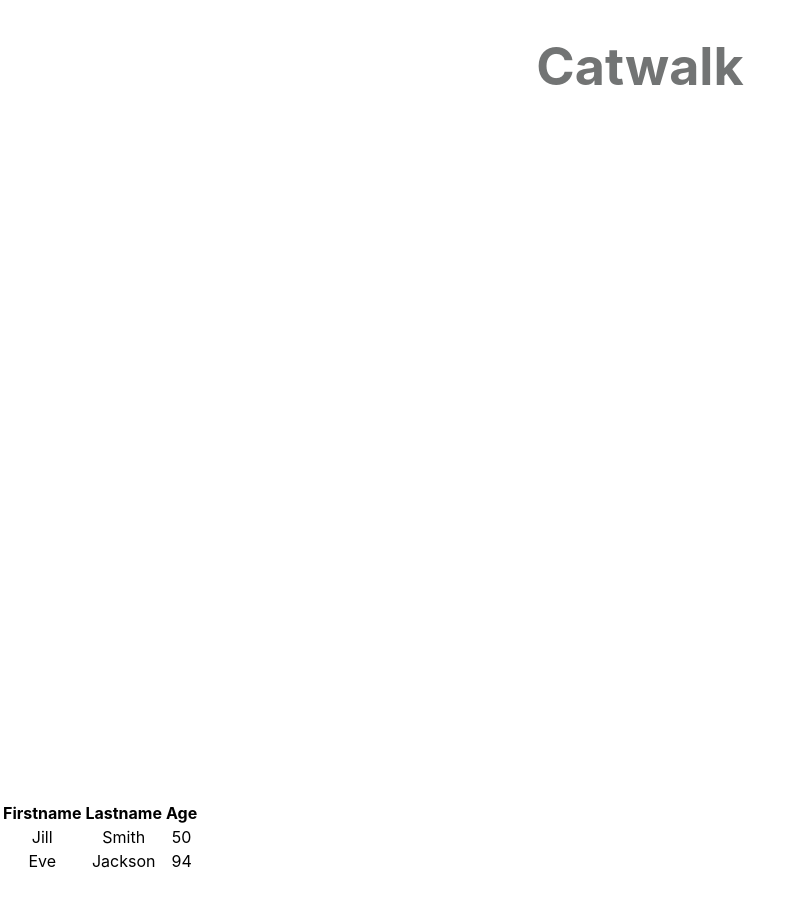
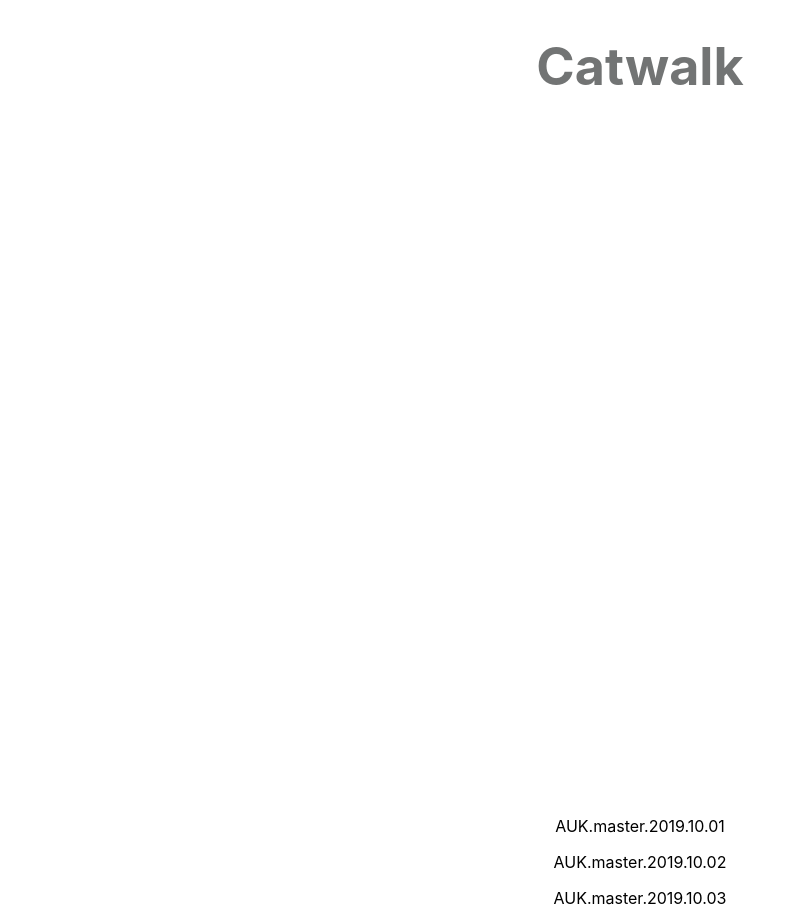
Before and after one commit to rahulnehru/catwalk-fe, a React (Create React App) app: page / in a window 1280 px wide. Shown: the whole page, without its empty margins (0-803 px from the left). Before the commit the page ends 874 px from the top, so only its background shows below. Built offline with nearby package versions, Linux system fonts and the light colour scheme.

Commit message:
Adds ReleaseTable component with dummy data

```diff
--- a/src/App.js
+++ b/src/App.js
@@ -1,28 +1,13 @@
-import React, { Component } from 'react';
+import React, {Component} from 'react';
 import './App.css';
+import ReleaseTable from './ReleaseTable';
 
 class App extends Component {
     render() {
         return (
             <div className="App">
                 <header className="App-header"><h1>Catwalk</h1></header>
-        <table className="table">
-            <tr>
-                <th>Firstname</th>
-                <th>Lastname</th>
-                <th>Age</th>
-            </tr>
-            <tr>
-                <td>Jill</td>
-                <td>Smith</td>
-                <td>50</td>
-            </tr>
-            <tr>
-                <td>Eve</td>
-                <td>Jackson</td>
-                <td>94</td>
-            </tr>
-        </table>
+                <ReleaseTable/>
             </div>
         );
     }
--- /dev/null
+++ b/src/ReleaseTable.js
@@ -0,0 +1,47 @@
+import {Component} from "react";
+import React from "react";
+
+export default class ReleaseTable extends Component {
+    constructor() {
+        super();
+        this.state = {
+            tags: [
+                {
+                    name: 'AUK.master.2019.10.01',
+                    components: [
+                        {'customer': 'red'},
+                        {'catalogue': 'red'},
+                        {'payments': 'green'}
+                    ]
+                },
+                {
+                    name: 'AUK.master.2019.10.02',
+                    components: [
+                        {'customer': 'red'},
+                        {'catalogue': 'red'},
+                        {'payments': 'green'}
+                    ]
+                },
+                {
+                    name: 'AUK.master.2019.10.03',
+                    components: [
+                        {'customer': 'red'},
+                        {'catalogue': 'red'},
+                        {'payments': 'green'}
+                    ]
+                }
+            ]
+        }
+    }
+
+    render() {
+        return (
+            <div>
+                {
+                    this.state.tags.map((k) => <p>{k.name}</p>)
+                }
+            </div>
+        )
+    }
+
+}
```
Lines whose indentation alone changed are shown as unchanged.
